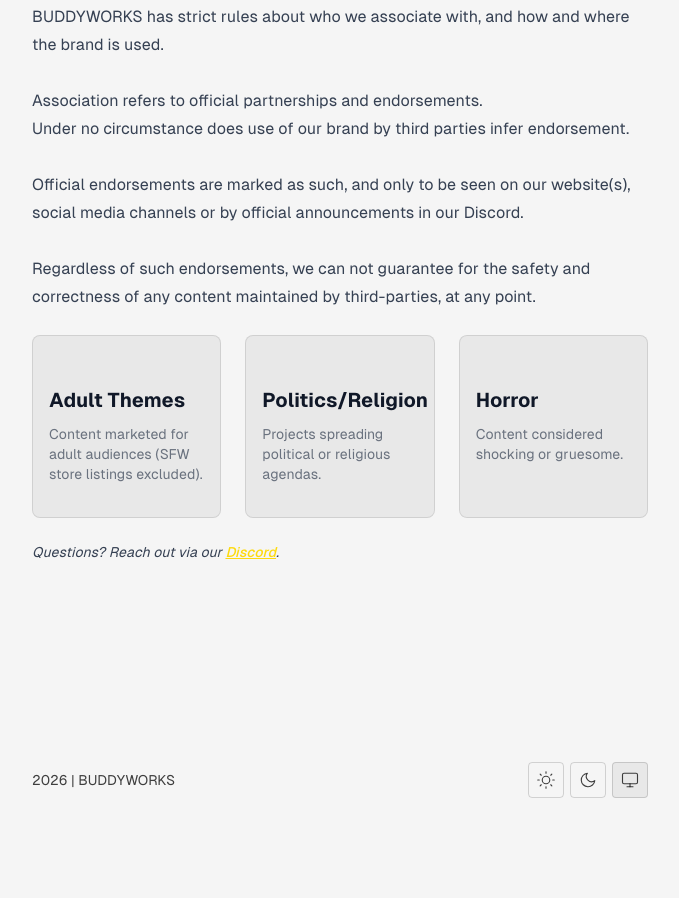
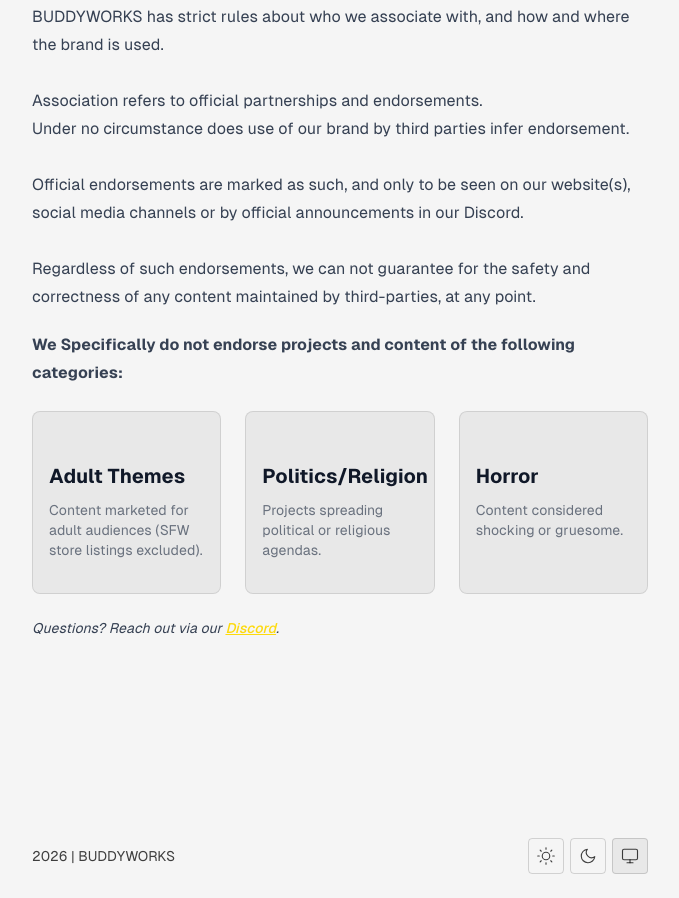
Before and after one commit to BUDDYWORKS-VR/ci, an Astro site: page / in a window 1280 px wide. Shown: the part 1631-2529 px from the top of the page, without its empty margins (300-979 px from the left). Before the commit the page ends 2453 px from the top, so only its background shows below. Built offline with nearby package versions, Linux system fonts and the light colour scheme; Astro itself is replaced by a stand-in of ours.

Commit message:
Some missing text added back.

```diff
--- a/src/components/ContentAssoc.astro
+++ b/src/components/ContentAssoc.astro
@@ -12,7 +12,7 @@
       Regardless of such endorsements, we can not guarantee for the safety and correctness of any content maintained by third-parties, at any point.<br>
 
     </p>
-
+    <b>We Specifically do not endorse projects and content of the following categories:</b>
     <div class="grid md:grid-cols-3 gap-6">
       {[
         { title: "Adult Themes", desc: "Content marketed for adult audiences (SFW store listings excluded)." },
```
